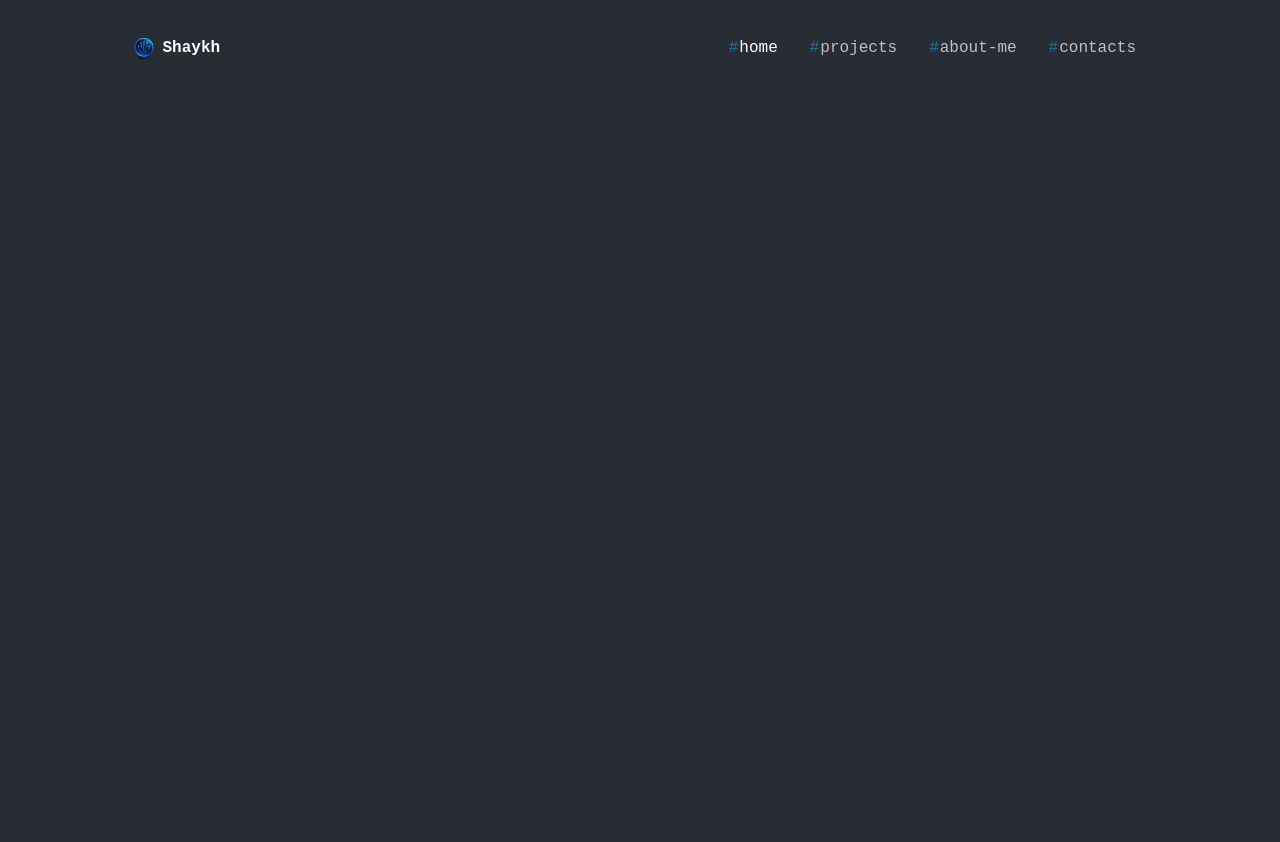
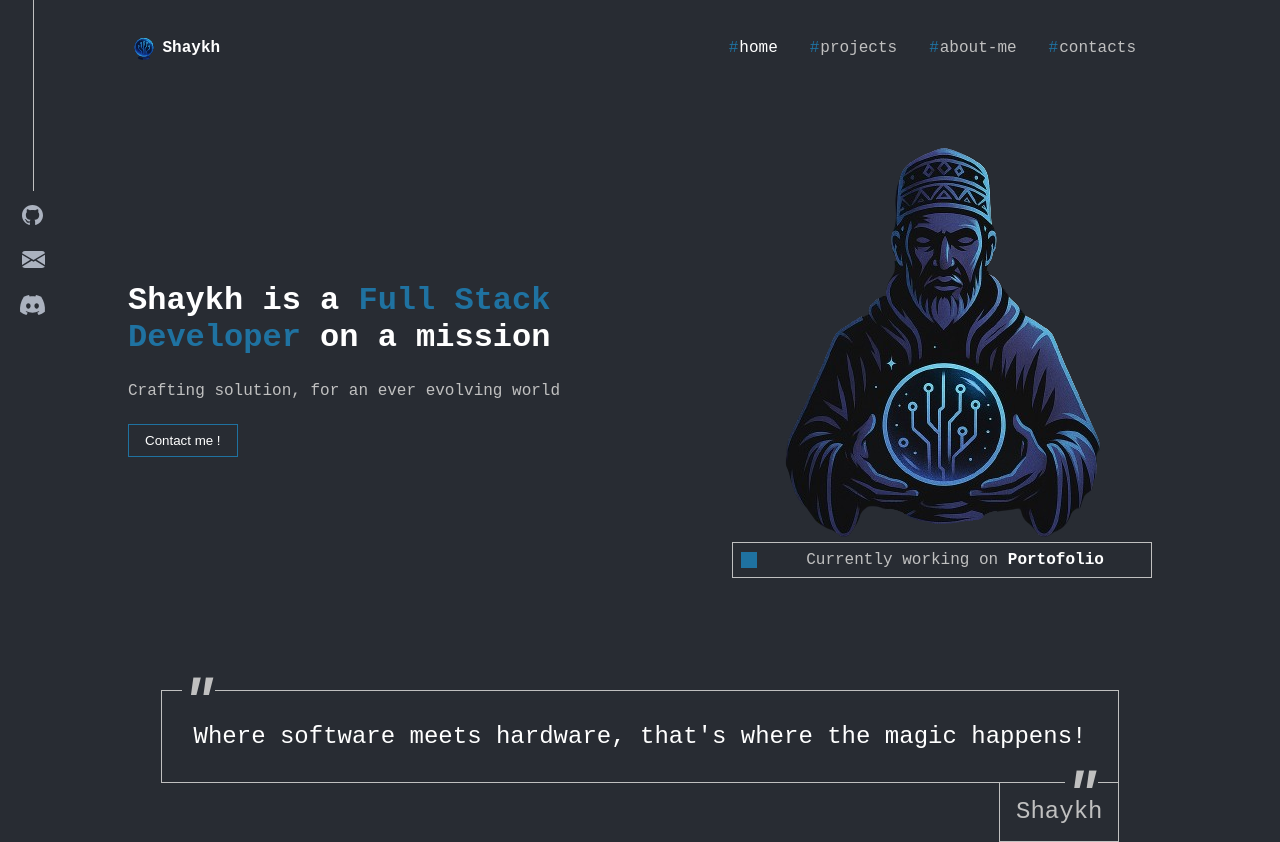
Before and after one commit to Shaykhouna/Shaykhouna.github.io, a plain HTML site: page index.html in a window 1280 px wide. Before the commit the page ends 800 px from the top, so only its background shows below. Drawn offline with Linux system fonts and the light colour scheme.

Commit message:
Hero section, social links and quote added

```diff
--- a/index.html
+++ b/index.html
@@ -25,6 +25,39 @@
       </ul>
     </nav>
   </header>
+
+  <div class="social-links">
+    <div class="social-links-line"></div>
+    <ul>
+      <li><a href="#"><img src="assets/github-icon.svg" alt="Giithub Icon"/></a></li>
+      <li><a href="#"><img src="assets/email-icon.svg" alt="Email Icon"/></a></li>
+      <li><a href="#"><img src="assets/discord-icon.svg" alt="Discord Icon"/></a></li>
+    </ul>
+  </div>
+
+  <main>
+    <div class="main-container">
+    <section class="hero">
+      <div class="hero-content">
+        <h2>Shaykh is a <span>Full Stack Developer</span> on a mission</h2>
+        <p>Crafting solution, for an ever evolving world</p>
+        <button class="contact-button">Contact me !</button>
+      </div>
+      <div class="hero-image">
+        <img src="assets/character.png" alt="Photo of Shaykh, full stack dev "/>
+        <div class="portofolio-note-wrapper">
+          <div class="blue-square"></div>
+          <p class="portofolio-note">Currently working on <span>Portofolio</span></p>
+        </div>
+      </div>
+    </section>
+
+    <section class="quote">
+      <blockquote>Where software meets hardware, that's where the magic happens!</blockquote>
+      <figcaption>Shaykh</figcaption>
+    </section>
+    </div>
+  </main>
 </body>
 
 </html>
--- a/style.css
+++ b/style.css
@@ -51,3 +51,154 @@ header {
     color: var(--primary);
     margin-right: 1px;
 }
+
+.main-container {
+    max-width: 1024px;
+    margin: 0 auto;
+    display: flex;
+    flex-direction: column;
+    gap: 112px;
+}
+
+.hero {
+    display: flex;
+    justify-content: space-around;
+    align-items: center;
+    gap: 18px;
+    margin-top: 62px;
+}
+
+.hero-content  {
+    flex: 1;
+}
+
+.hero-content h2 {
+    color: var(--white);
+    font-size: 32px;
+}
+
+.hero-content span {
+    color: var(--primary);
+}
+
+.hero-content p {
+    color: var(--silver);
+    margin-bottom: 24px;
+}
+
+.contact-button {
+    background-color: transparent;
+    border: 1px solid var(--primary);
+    color: var(--white);
+    padding: 8px 16px;
+    cursor: pointer;
+    transition: background-color 0.5s ease;
+}
+
+.contact-button:hover {
+    background-color: var(--primary);
+}
+
+.hero-image {
+    display: flex;
+    flex-direction: column;
+    align-items: center;
+}
+
+.blue-square {
+    width: 16px;
+    height: 16px;
+    background-color: var(--primary);
+}
+
+.portofolio-note-wrapper {
+    display: flex;
+    align-items: center;
+    gap: 10px;
+    border: 1px solid var(--silver);
+    padding: 8px;
+    width: 402px;
+}
+
+.portofolio-note {
+    color: var(--silver);
+    font-size: 16px;
+    margin: 0 auto;
+}
+
+.portofolio-note span {
+    color: var(--white);
+    font-weight: bold;
+}
+
+/* Quote Section */
+.quote {
+    text-align: center;
+    border: 1px solid var(--silver);
+    margin: 0 auto;
+    position: relative;
+}
+
+.quote blockquote {
+    color: var(--white);
+    font-size: 24px;
+    padding: 32px;
+    margin: 0;
+}
+.quote blockquote::before, .quote blockquote::after {
+    content: '"';
+    position: absolute;
+    color: var(--silver);
+    font-style: italic;
+    font-size: 56px;
+    font-weight: bold;
+    background-image: linear-gradient(var(--background), var(--background));
+    background-size: 100% 45%;
+    background-repeat: no-repeat;
+}
+
+.quote blockquote::before {
+    top: -20px;
+    left: 20px;
+}
+.quote blockquote::after {
+    top: 73px;
+    right: 20px;
+}
+
+.quote figcaption {
+    position: absolute;
+    color: var(--silver);
+    font-size: 24px;
+    padding: 16px;
+    border: 1px solid var(--silver);
+    right: -1px;
+    border-top: none;
+}
+
+/* SOCIAL LINKS */
+.social-links {
+    position: fixed;
+    display: flex;
+    flex-direction: column;
+    align-items: center;
+    justify-content: center;
+    left: 17px;
+    top: 0px;
+    gap: 8px;
+}
+.social-links-line {
+    width: 1px;
+    height: 191px;
+    background-color: var(--silver);
+    display: block;
+}
+
+.social-links ul {
+    list-style: none;
+    margin: 0;
+    padding: 0;
+    display: flex;
+    flex-direction: column;
+    gap: 8px;
+}
```
Also changed, not shown: assets/ChatGPT_Image_May_29__2025__11_33_03_AM-removebg-preview.png (added), assets/character-profile.png (added), assets/character.png (added), assets/discord-icon.svg (added), assets/email-icon.svg (added), assets/github-icon.svg (added), assets/logo.png (added), assets/twitter.svg (added), 1 other file.
